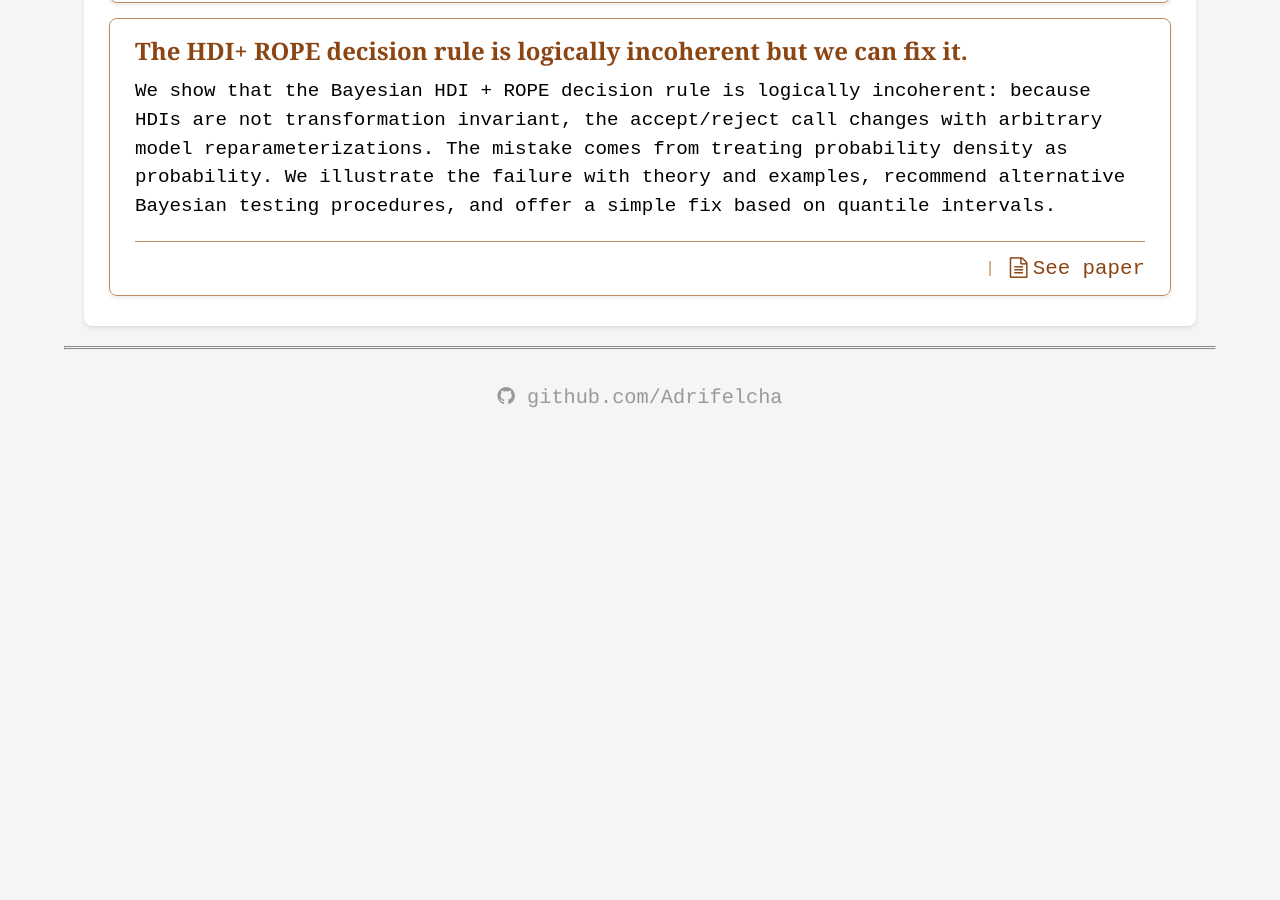
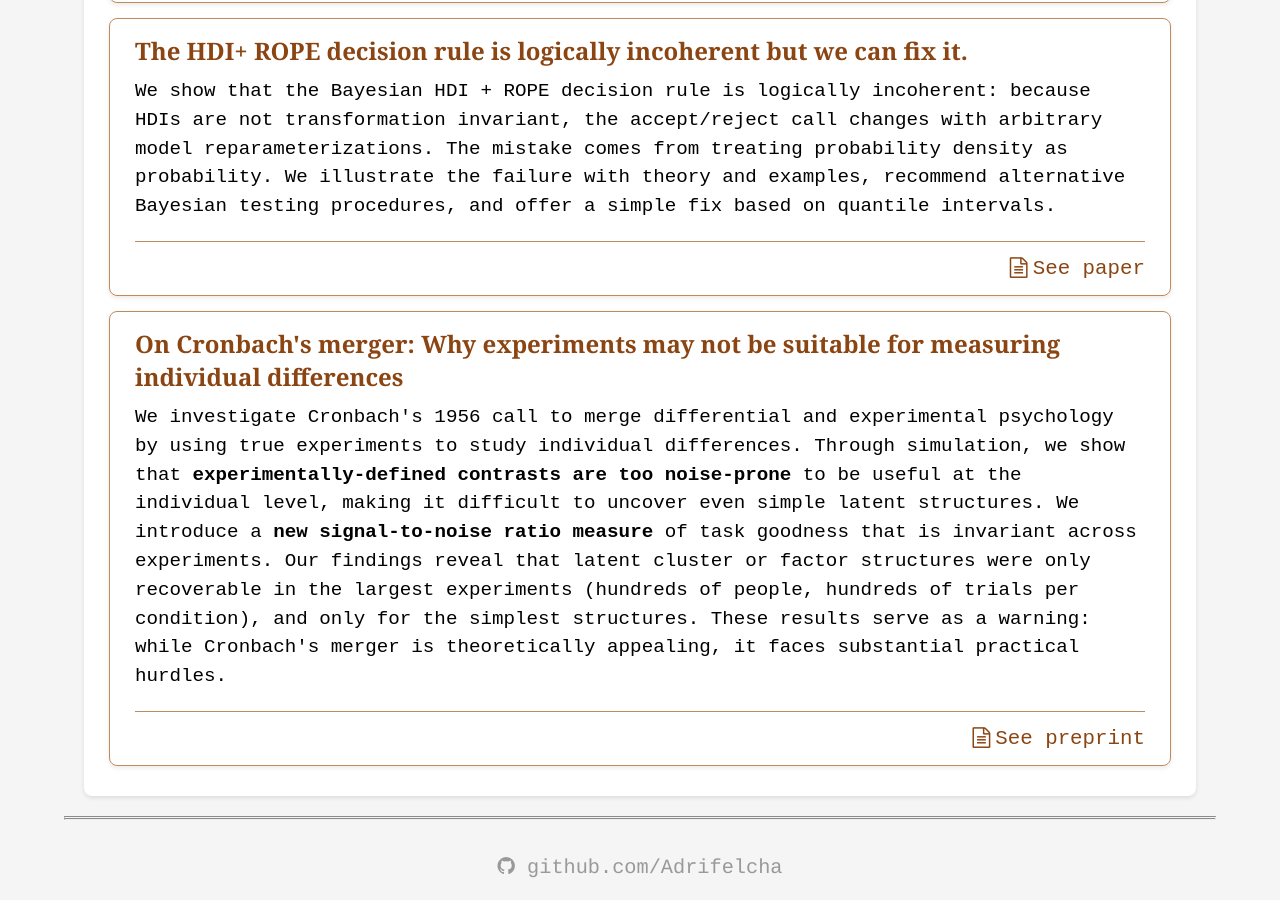
Before and after one commit to Adrifelcha/adrifelcha.github.io, a Jekyll site: the page built from projects/index.html, in a window 1280 px wide and 900 px high, scrolled down 1997 px. Built offline with Jekyll 4.4.1, drawn with Linux system fonts in a browser that asks for light colours; some web fonts are replaced; before the commit the page ends 2451 px from its top, so only the background shows below that; some of the changed text lies outside the part shown.

Commit message:
Update links for Custom JAGS module, and add Cronbach's paper

```diff
--- a/projects/index.html
+++ b/projects/index.html
@@ -62,8 +62,12 @@
                     </div> -->
                     <div class="project-links-bottom">
                         <div class="project-external-links">
-                            <a href="https://github.com/Adrifelcha/cddm-sampleFiles" class="project-icon-link" target="_blank" title="GitHub Repository">
-                                <i class="fa fa-github"></i> GitHub Repo
+                            <a href="https://github.com/joachimvandekerckhove/jags-cddm" class="project-icon-link" target="_blank" title="Get the CDDM">
+                                <i class="fa fa-github"></i> CDDM JAGS Module
+                            </a>
+                            <span class="link-separator">|</span>
+                            <a href="https://github.com/Adrifelcha/cddm-sampleFiles" class="project-icon-link" target="_blank" title="Parameter recovery study">
+                                <i class="fa fa-github"></i> GitHub Repo (Parameter recovery study)
                             </a>
                             <span class="link-separator">|</span>
                             <a href="https://link.springer.com/article/10.1007/s42113-023-00191-4" class="project-icon-link" target="_blank" title="Paper">
@@ -155,7 +159,7 @@
                             <!--<a href="https://github.com/Adrifelcha/EZ-project" class="project-icon-link" target="_blank" title="GitHub Repository">
                                 <i class="fa fa-github"></i> GitHub Repo
                             </a> -->
-                            <span class="link-separator">|</span>
+                            <!--<span class="link-separator">|</span>-->
                             <a href="https://psycnet.apa.org/record/2024-85938-001" class="project-icon-link" target="_blank" title="Paper">
                                 <i class="fa fa-file-text-o"></i> See paper
                             </a>
@@ -163,6 +167,29 @@
                     </div>
                 </div>
             </div>
+
+            <div class="blog-item project-item" data-keywords="statistics">
+                <div class="blog-content">
+                    <div class="post-title">On Cronbach's merger: Why experiments may not be suitable for measuring individual differences</div>
+                    <div class="project-summary">We investigate Cronbach's 1956 call to merge differential and experimental psychology by using true experiments to study individual differences. Through simulation, we show that <b>experimentally-defined contrasts are too noise-prone</b> to be useful at the individual level, making it difficult to uncover even simple latent structures. We introduce a <b>new signal-to-noise ratio measure</b> of task goodness that is invariant across experiments. Our findings reveal that latent cluster or factor structures were only recoverable in the largest experiments (hundreds of people, hundreds of trials per condition), and only for the simplest structures. These results serve as a warning: while Cronbach's merger is theoretically appealing, it faces substantial practical hurdles.</div>
+                    <!-- "Read more!" button can be removed if not needed -->
+                    <!-- <div class="project-read-more-container">
+                        <a href="/projects/ezbhdm.html" class="project-read-more-btn">Read more!</a>
+                    </div> -->
+                    <div class="project-links-bottom">
+                        <div class="project-external-links">
+                            <!--<a href="https://github.com/Adrifelcha/EZ-project" class="project-icon-link" target="_blank" title="GitHub Repository">
+                                <i class="fa fa-github"></i> GitHub Repo
+                            </a> -->
+                            <!--<span class="link-separator">|</span>-->
+                            <a href="https://osf.io/preprints/psyarxiv/8ktn6_v1" class="project-icon-link" target="_blank" title="Paper">
+                                <i class="fa fa-file-text-o"></i> See preprint
+                            </a>
+                        </div>
+                    </div>
+                </div>
+            </div>
+
 
         </div>
     </div>
```
